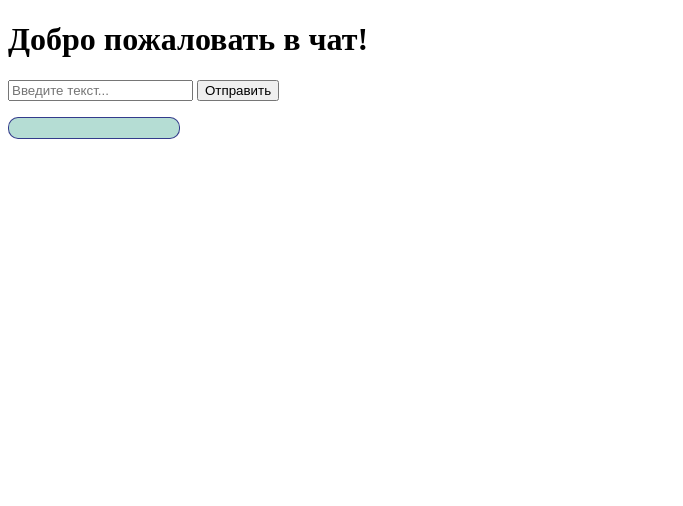
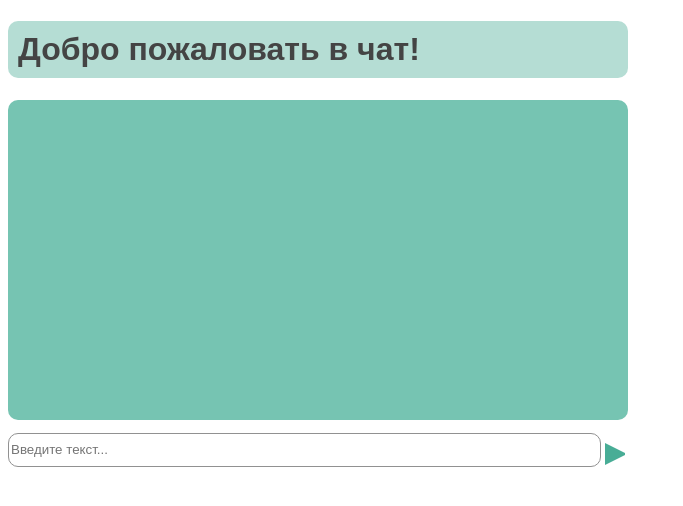
Before and after one commit to YeremenkoMariya/Messenger, a plain HTML site: page chat/index.html in a window 1280 px wide. Shown: the whole page, without its empty margins (0-683 px from the left). Drawn offline with Linux system fonts and the light colour scheme.

Commit message:
Изменение стиля
Установлена нижняя граница для окна с историей сообщений. Установлены цвета для элементов. Вместо кнопки "отправить" стрелка. Установлены стили шрифтов. Поле для ввода сообщений перенесено вниз (теперь находится под окном с историей сообщений).

```diff
--- a/chat/index.html
+++ b/chat/index.html
@@ -6,22 +6,71 @@
         p {
           background: #B5DDD4;
           width: 150px;
-          border: 1px solid rgba(19, 19, 122, 0.801);
+          padding: 10px;
+          border-radius: 10px;
+          font-family: Arial, sans-serif;
+          font-stretch: normal;
+          font-size: 13px
+
+
+
+        }
+
+        p.window{
+          background: #76c4b2;
+          width: 600px;
+          padding: 10px;
+          border-radius: 10px;
+          height: 300px;
+
+
+
+        }
+
+        h1{
+          font-family: Arial;
+          color: rgb(68, 68, 68);
+          background: #B5DDD4;
+          width: 600px;
           padding: 10px;
           border-radius: 10px;
         }
+
+        input{
+          border-radius: 10px;
+          background: white;
+          outline: none;
+          height: 30px;
+          width: 587px;
+          border: 1px solid #919191;
+          font-family: Arial, sans-serif;
+
+        }
+
+        button{
+          width: 0;
+          height: 0;
+          outline: none;
+          background: none;
+          border-width: 10px 0 10px 20px;
+          border-style: solid;
+          border-color: transparent #48ad96;
+        }
+
+
       </style>
   </head>
 
   <body lang=RU>
     <h1>Добро пожаловать в чат!</h1>
+    <p class="window" scrolling="auto" id="txtprev1" ></p>
     <input type="text" id="txt1" placeholder="Введите текст...">
-    <button onclick="out()" >Отправить</button>
-    <p id="txtprev1" ></p>
+    <button onclick="out()"></button>
+
 
     <script>
       function out() {
-      document.getElementById('txtprev1').innerHTML += `<p>${document.getElementById("txt1").value}</p>`;
+      document.getElementById('txtprev1').innerHTML += `<p >${document.getElementById("txt1").value}</p>`;
       document.getElementById("txt1").value = '';
       };
     </script>
```
